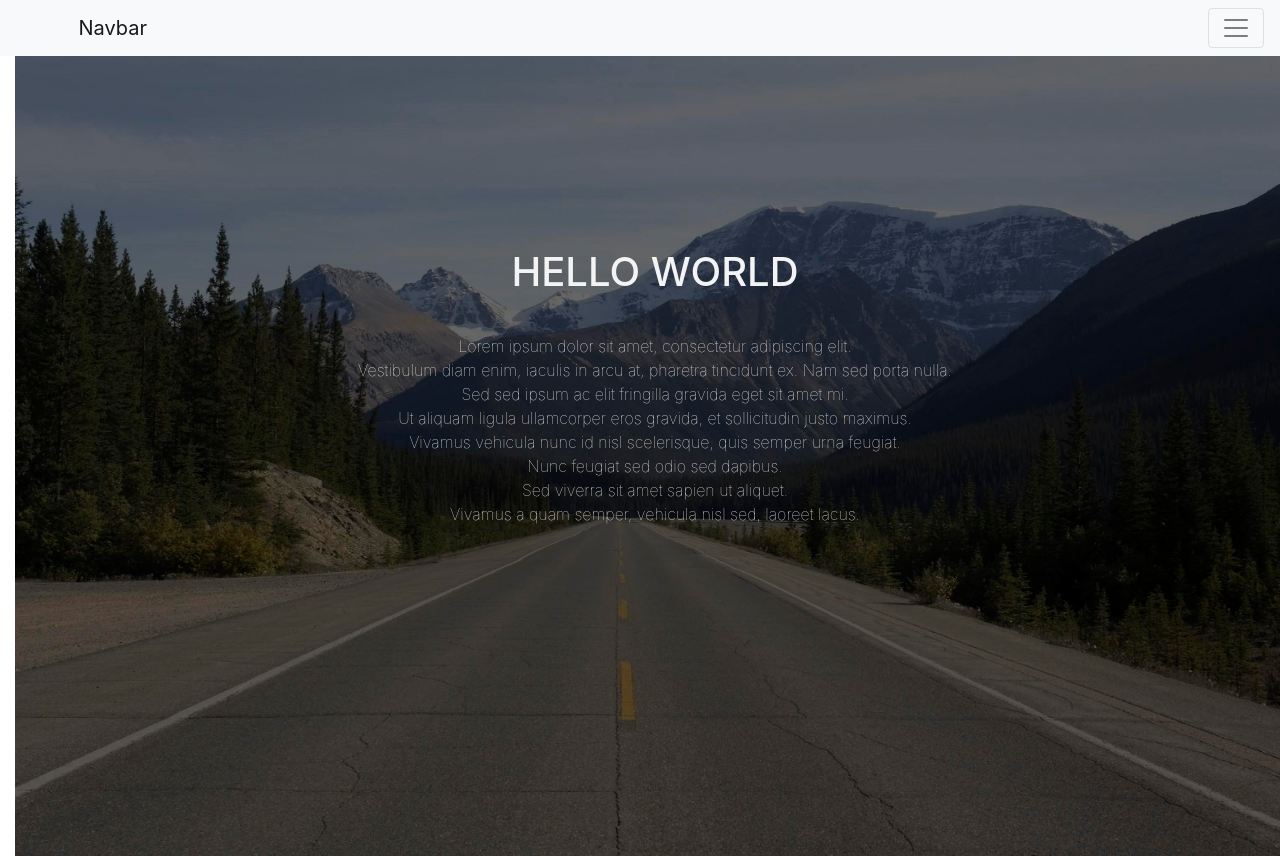
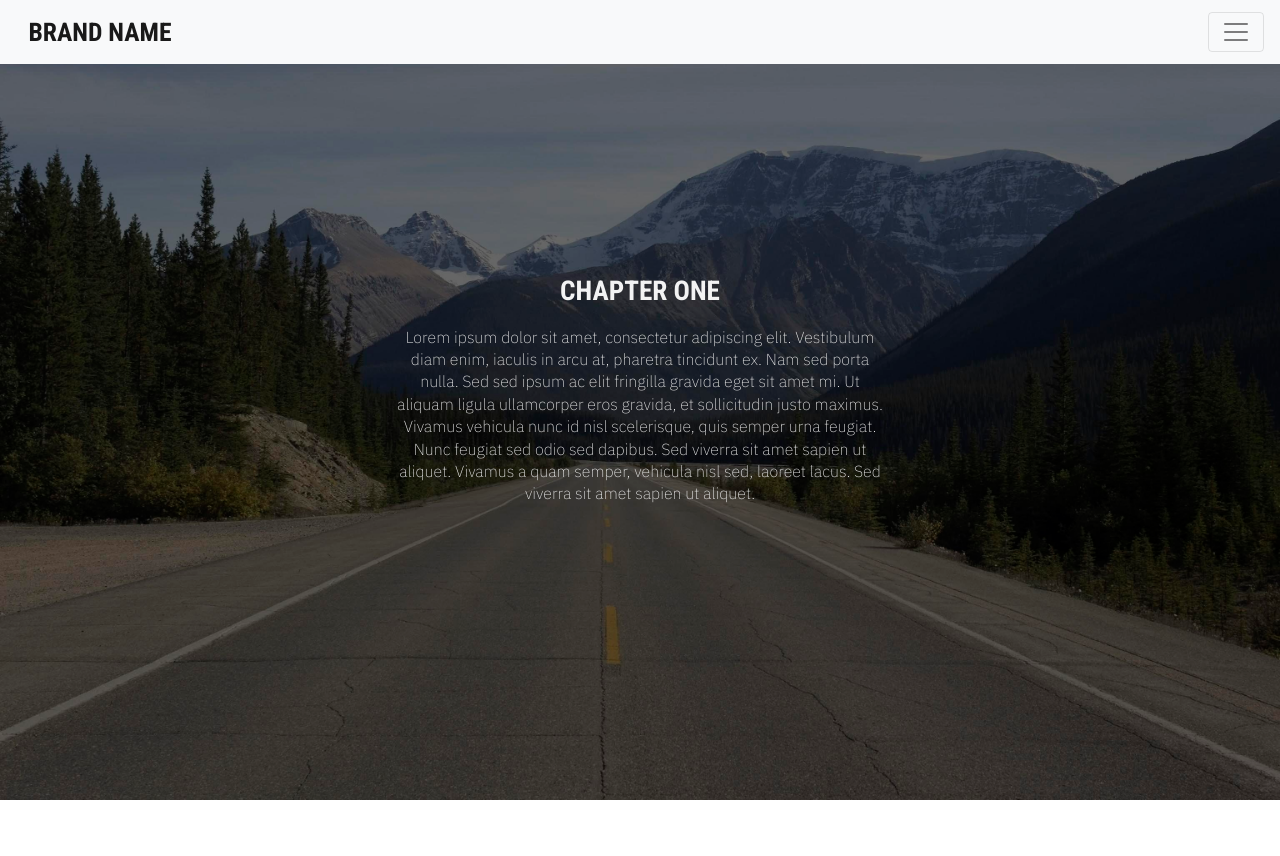
Before and after one commit to rogiertenhacken/frontPage, a plain HTML site: page index.html in a window 1280 px wide. After the commit the page ends 800 px from the top, so only its background shows below. Drawn offline with nearby package versions, Linux system fonts and the light colour scheme.

Commit message:
setmanystyles

```diff
--- a/index.html
+++ b/index.html
@@ -7,51 +7,55 @@
 
     <!-- Bootstrap CSS -->
     <link rel="stylesheet" href="https://maxcdn.bootstrapcdn.com/bootstrap/4.0.0/css/bootstrap.min.css" integrity="sha384-Gn5384xqQ1aoWXA+058RXPxPg6fy4IWvTNh0E263XmFcJlSAwiGgFAW/dAiS6JXm" crossorigin="anonymous">
+    <link href="https://fonts.googleapis.com/css?family=IBM+Plex+Sans:200|Roboto+Condensed:700" rel="stylesheet">
     <link rel="stylesheet" type="text/css" href="mystyles.css">
     <title>frontPage</title>
   </head>
   <body>
-    <nav class="navbar navbar-expand-xs navbar-light bg-light">
-      <a class="navbar-brand" href="#">Navbar</a>
+    <div class="container">
+    <nav class="navbar fixed-top navbar-expand-xs navbar-light bg-light">
+      <a class="navbar-brand" href="#"><span class="pageTitle">BRAND NAME</span></a>
         <button class="navbar-toggler" type="button" data-toggle="collapse" data-target="#navbarTogglerDemo02" aria-controls="navbarTogglerDemo02" aria-expanded="false" aria-label="Toggle navigation">
           <span class="navbar-toggler-icon"></span>
         </button>
 
       <div class="collapse navbar-collapse" id="navbarTogglerDemo02">
-        <ul class="nav justify-content-end">
+        <ul class="nav justify-content-center">
           <li class="nav-item active">
-            <a class="nav-link" href="#">Home <span class="sr-only">(current)</span></a>
+            <a class="nav-link" href="#">home <span class="sr-only">(current)</span></a>
           </li>
           <li class="nav-item">
-            <a class="nav-link" href="#">Link</a>
+            <a class="nav-link" href="#">chapter</a>
           </li>
           <li class="nav-item">
-            <a class="nav-link disabled" href="#">Disabled</a>
+            <a class="nav-link" href="#">chapter</a>
           </li>
         </ul>
-        <!-- <form class="form-inline my-2 my-lg-0">
-          <input class="form-control mr-sm-2" type="search" placeholder="Search">
-          <button class="btn btn-outline-success my-2 my-sm-0" type="submit">Search</button>
-        </form> -->
-      </div>
+    </div>
     </nav>
+  </div>
 
-  <div class="container-fluid">
-    <div class='full-width-image'>
+  <div class="container-fluid full-width-image">
+    <!-- <div class="container"> -->
+    <!-- <div class='full-width-image'> -->
       <div class="d-flex justify-content-center">
         <div class="frontPageText">
-          <h1>hello world</h1>
-          <p>Lorem ipsum dolor sit amet, consectetur adipiscing elit.<br>
-            Vestibulum diam enim, iaculis in arcu at, pharetra tincidunt ex. Nam sed porta nulla.<br>
-            Sed sed ipsum ac elit fringilla gravida eget sit amet mi.<br>
-            Ut aliquam ligula ullamcorper eros gravida, et sollicitudin justo maximus.<br>
-            Vivamus vehicula nunc id nisl scelerisque, quis semper urna feugiat.<br>
-            Nunc feugiat sed odio sed dapibus.<br> Sed viverra sit amet sapien ut aliquet.<br>
+          <h1>chapter one</h1>
+          <p class="introText">Lorem ipsum dolor sit amet, consectetur adipiscing elit.
+            Vestibulum diam enim, iaculis in arcu at, pharetra tincidunt ex.
+            Nam sed porta nulla. Sed sed ipsum ac elit fringilla gravida eget sit amet mi.
+            Ut aliquam ligula ullamcorper eros gravida, et sollicitudin justo maximus.
+            Vivamus vehicula nunc id nisl scelerisque, quis semper urna feugiat.
+            Nunc feugiat sed odio sed dapibus. Sed viverra sit amet sapien ut aliquet.
             Vivamus a quam semper, vehicula nisl sed, laoreet lacus.
+            Sed viverra sit amet sapien ut aliquet.
           </p>
+          <!-- <button type="button" class="btn btn-outline-secondary btn-lg myButton">ACTION</button> -->
+          <!-- <button type="button" class="btn btn-outline-dark btn-lg myButton">Dark</button> -->
         </div>
       </div>
-    </div><!--full-width-image div -->
+    <!-- </div> -->
+  </div>
   </div><!--container-fluid-->
 
     <!-- Optional JavaScript -->
--- a/mystyles.css
+++ b/mystyles.css
@@ -1,30 +1,67 @@
+/* font-family: 'Roboto Condensed', sans-serif;
+font-family: 'IBM Plex Sans', sans-serif; */
+
 .navbar-brand {
-  padding-left: 5%;
+  padding-left: 1%;
+}
+
+a.navbar-brand span.pageTitle {
+  text-transform: uppercase;
+  font-weight: 900;
+  font-family: 'Roboto Condensed', sans-serif;
+  font-size: 1.6rem;
 }
 
 a {
   text-decoration: none;
   color: #d3d3d3;
+  font-size: 1.1rem;
+  font-variant: small-caps;
+}
+
+a:hover {
+  text-decoration: none;
+  color: #000;
 }
 
 .full-width-image {
   height: 100vh;
   width: 100vw;
-  background: url("images/roadBlack60.jpg") no-repeat center center fixed;
+  background: url("images/roadBlack60.jpg");
   background-size: cover;
+  background-position: center;
+  background-repeat: no-repeat;
+
 }
 
 h1 {
+  font-family: 'Roboto Condensed', sans-serif;
   text-transform: uppercase;
-  padding-bottom: 5%;
+  padding-bottom: 2%;
+  margin-top: 55%;
+  font-size: 1.7rem;
+  color: #f3f3f3;
+  text-align: center;
 }
 
-.frontPageText {
-  padding: 10%;
-  padding-top: 15%;
+p.introText {
+  max-width: 500px;
   color: #f3f3f3;
   text-align: center;
   font-weight: 100;
-  font-family:
+  font-family: 'IBM Plex Sans', sans-serif;
+  font-size: 1rem;
+  line-height: 1.4;
+}
 
-}
+
+@media (max-width: 767.98px) {
+  h1 {
+    margin-top: 40%;
+  }
+  .frontPageText {
+    line-height: 1.3;
+    padding: 5%;
+  }
+
+ }
```
